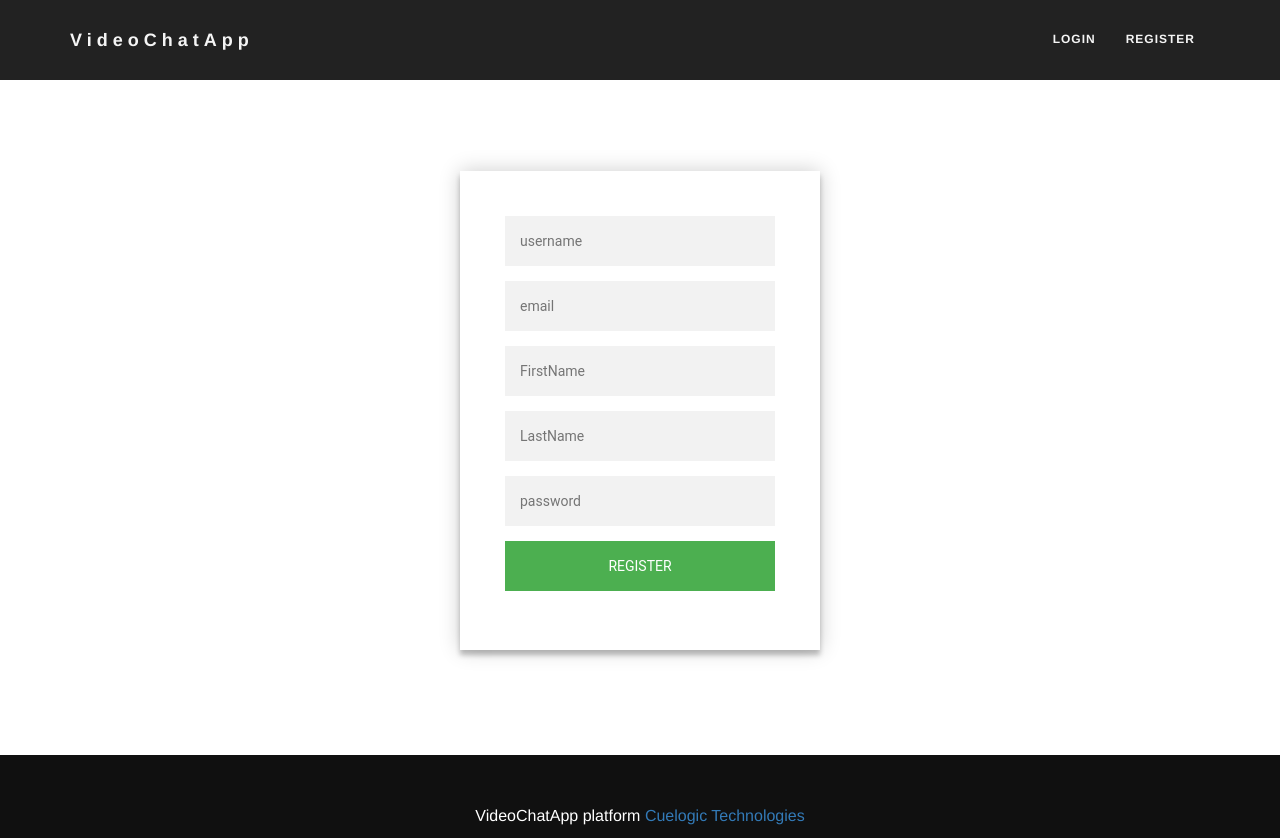
After one commit to aadityaa-cuelogic/videochat, a Django app: page /register/ in a window 1280 px wide. The commit adds this page. Run offline with Django 3.2, Linux system fonts and the light colour scheme; some libraries are stand-ins or nearby versions.

Commit message:
added user registration

```diff
--- a/videochat/settings.py
+++ b/videochat/settings.py
@@ -85,7 +85,7 @@ DATABASES = {
         'ENGINE': 'django.db.backends.mysql',
         'NAME': 'videochat',
         'USER': 'root',
-        'PASSWORD': 'password',
+        'PASSWORD': '123',
         'HOST': '',
         'PORT': '',
     }
--- a/videochatapp/static/videochatapp/css/login.css
+++ b/videochatapp/static/videochatapp/css/login.css
@@ -27,3 +27,17 @@
 .form .register-form {
   display: none;
 }
+.form button {
+  font-family: "Roboto", sans-serif;
+  text-transform: uppercase;
+  outline: 0;
+  background: #4CAF50;
+  width: 100%;
+  border: 0;
+  padding: 15px;
+  color: #FFFFFF;
+  font-size: 14px;
+  -webkit-transition: all 0.3 ease;
+  transition: all 0.3 ease;
+  cursor: pointer;
+}
--- a/videochatapp/templates/registration/login.html
+++ b/videochatapp/templates/registration/login.html
@@ -17,6 +17,9 @@
                 <p>Please login to see this page.</p>
             {% endif %}
         {% endif %}
+        {% for message in messages %}
+            <p class="text-center">{{ message }}</p>
+        {% endfor %}
         <div class="login-page">
             <div class="form">
                 <form class="login-form" method="post" action="{% url 'login' %}">
--- /dev/null
+++ b/videochatapp/templates/registration/register.html
@@ -0,0 +1,25 @@
+{% extends 'videochatapp/base.html'%}
+{% load static %}
+{% block head %}
+<link rel="stylesheet" type="text/css" href="{% static 'videochatapp/css/login.css' %}"/>
+{% endblock %}
+{% block content %}
+<div class="container">
+    <div class="login-page">
+      <div class="form">
+      {% for message in messages %}
+        <p class="text-center">{{ message }}</p>
+      {% endfor %}
+        <form class="login-form" action="" method="post" name="register">
+          {% csrf_token %}
+          <input type="text" placeholder="username" name="username" required/>
+          <input type="email" placeholder="email" name="email" required/>
+          <input type="text" placeholder="FirstName" name="firstname" required/>
+          <input type="text" placeholder="LastName" name="lastname" required/>
+          <input type="password" placeholder="password" name="password" required/>
+          <button>Register</button>
+        </form>
+    </div>
+    </div>
+</div>
+{% endblock %}
--- a/videochatapp/templates/videochatapp/base.html
+++ b/videochatapp/templates/videochatapp/base.html
@@ -35,7 +35,7 @@
                     {% else %}
                         <ul class="nav navbar-nav navbar-right">
                             <li><a href="{% url 'login' %}">Login</a></li>
-                            <!-- <li><a href="/user/register">Register</a></li> -->
+                            <li><a href="{% url 'register' %}">Register</a></li>
                         </ul>
                     {% endif %}
                 </div>
--- a/videochatapp/urls.py
+++ b/videochatapp/urls.py
@@ -3,4 +3,5 @@ from . import views
 
 urlpatterns = [
 	url(r'^$', views.home, name='home'),
+	url(r'^register/$',views.register,name='register'),
 ]
--- a/videochatapp/views.py
+++ b/videochatapp/views.py
@@ -1,5 +1,40 @@
 from django.shortcuts import render
+from django.contrib.auth.models import User
+from django.contrib import messages
+from django.http import HttpResponse, HttpResponseRedirect
+from django.contrib.auth import views as auth_views
+from django.urls import reverse
+from django.contrib.auth.hashers import make_password
+
+
 
 # Create your views here.
 def home(request):
 	return render(request, 'videochatapp/home.html')
+
+
+def register(request):
+
+    if request.method == 'POST':
+        user = User.objects.filter(username =request.POST['username'])
+
+        if user:
+            messages.error(request,'User Already Exist.')
+            return HttpResponseRedirect('/register',{"messages":messages})
+
+        password = make_password(request.POST['password'])
+
+        user  = User(username=request.POST['username'],
+                    email = request.POST['email'],
+                    password = password,
+                    first_name = request.POST['firstname'],
+                    last_name = request.POST['lastname']
+                )
+
+        user.save()
+
+        messages.success(request, 'User Register Successfully.')
+
+        return HttpResponseRedirect('/login',{"messages":messages})
+
+    return render(request,'registration/register.html')
```
